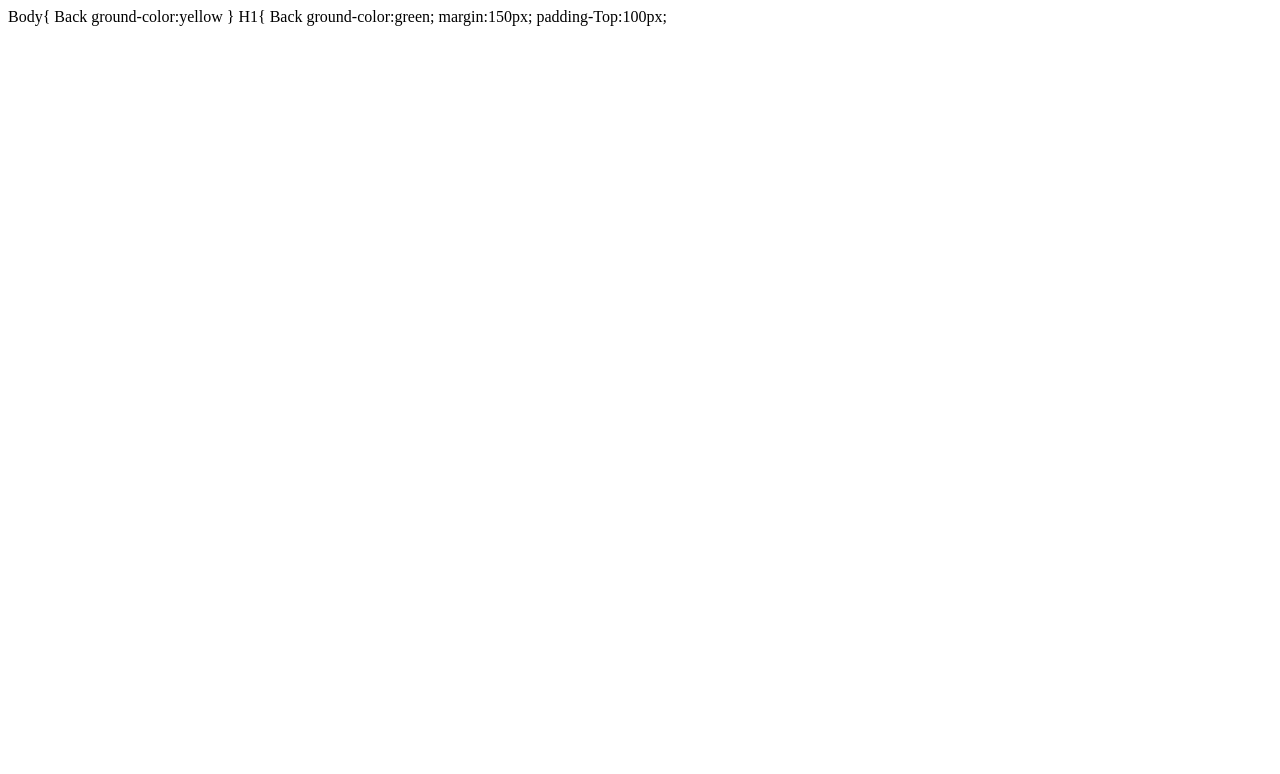
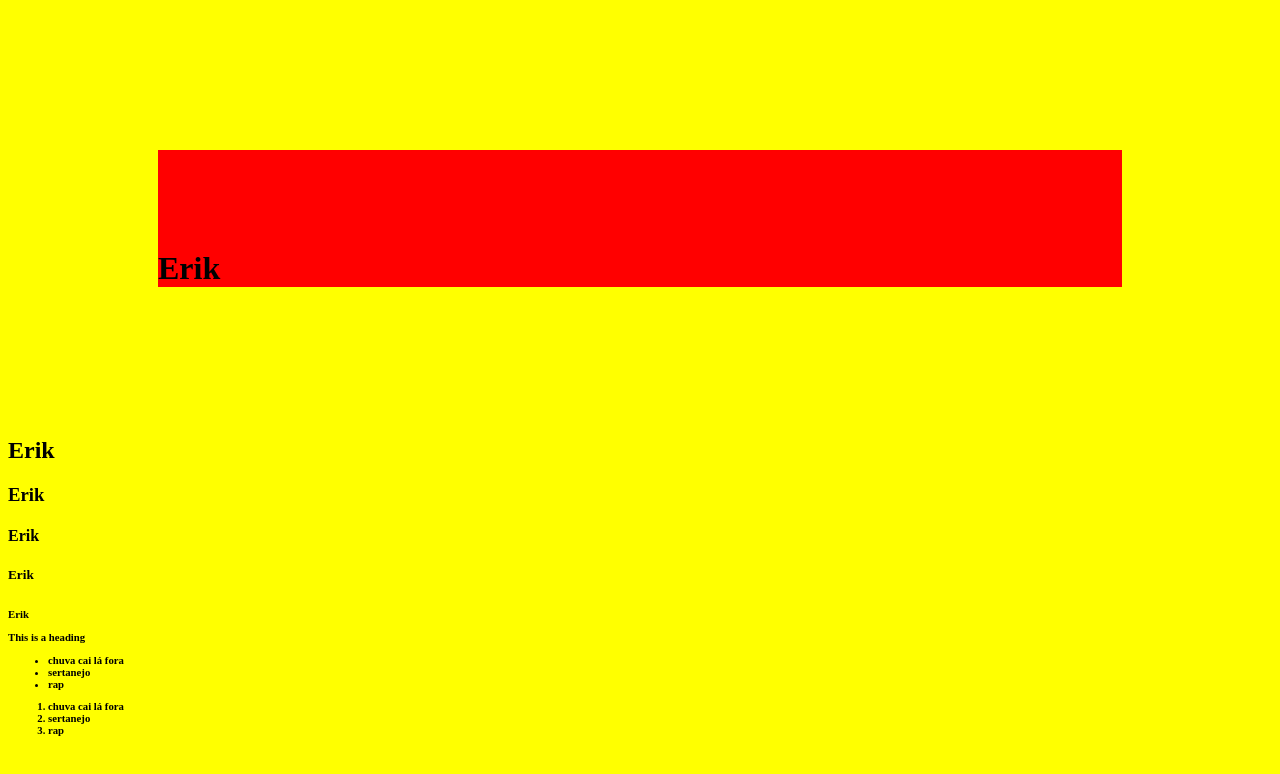
Before and after one commit to ErikDaniel20/paginaDaInternet, a plain HTML site: page index.html in a window 1280 px wide. Drawn offline with Linux system fonts and the light colour scheme.

Commit message:
Add files via upload

```diff
--- a/index.html
+++ b/index.html
@@ -1,11 +1,31 @@
-                                                                                                                     Body{
-Back ground-color:yellow
-}
-H1{
-Back ground-color:green;
-margin:150px;
-padding-Top:100px;
+<!DOCTYPE html>
+<html>
+    <head>
+      <title>Page Title</title>
 
-<head>
-<linkrol=styshoet"BreF="style ass">
-<Hoao>
+      <link rel="stylesheet" href="style.css">
+    </head>
+    <body>
+
+      <h1>Erik</h1>
+      <h2>Erik</h2>
+      <h3>Erik</h3>
+      <h4>Erik</h4>
+      <h5>Erik</h5>
+      <h6>Erik</<h6>
+      <p>This is a heading</p>
+
+      <ul>
+        <li>chuva cai lá fora</li>
+        <li>sertanejo</li>
+        <li>rap</li>
+      </ul>
+
+      <ol>
+        <li>chuva cai lá fora</li>
+        <li>sertanejo</li>
+        <li>rap</li>
+      </ol>
+
+    </body>
+</html>
--- /dev/null
+++ b/style.css
@@ -0,0 +1,9 @@
+body{
+  background-color: yellow;
+}
+
+h1{
+background-color:red;
+margin:150px;
+padding-Top:100px;
+}
```
